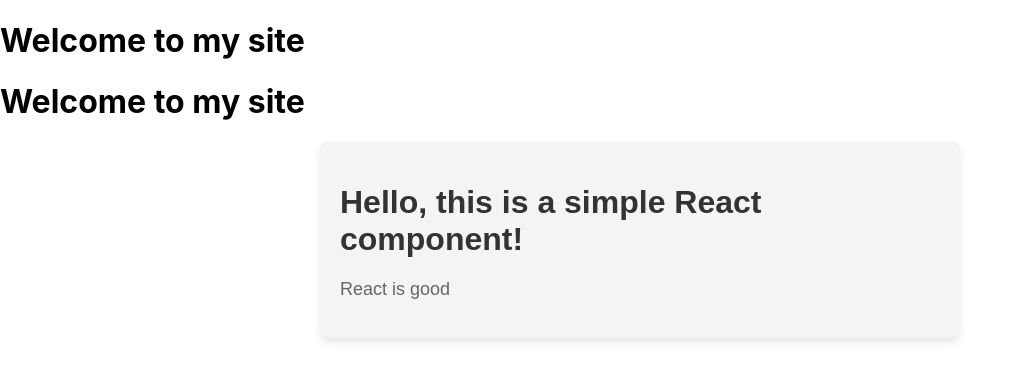
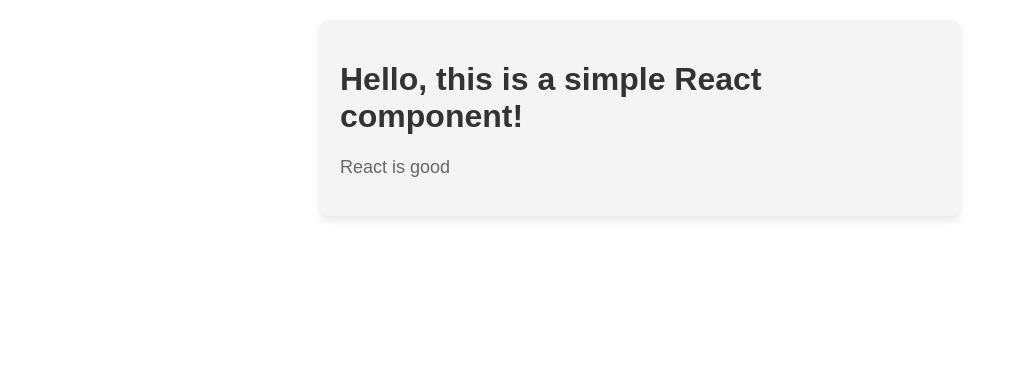
Before and after one commit to ram70099/Jenkins_demo, a React (Create React App) app: page / in a window 1280 px wide. Shown: the top 380 px of the page, without its empty margins (0-1021 px from the left). Built offline with nearby package versions, Linux system fonts and the light colour scheme; no server answers.

Commit message:
Update App.js

```diff
--- a/src/App.js
+++ b/src/App.js
@@ -5,8 +5,7 @@
 const App = () => {
   return (
     <div>
-      <h1>Welcome to my site</h1>
-      <h1>Welcome to my site</h1>
+
       <MyComponent /> {/* Use MyComponent here */}
     </div>
   );
```
